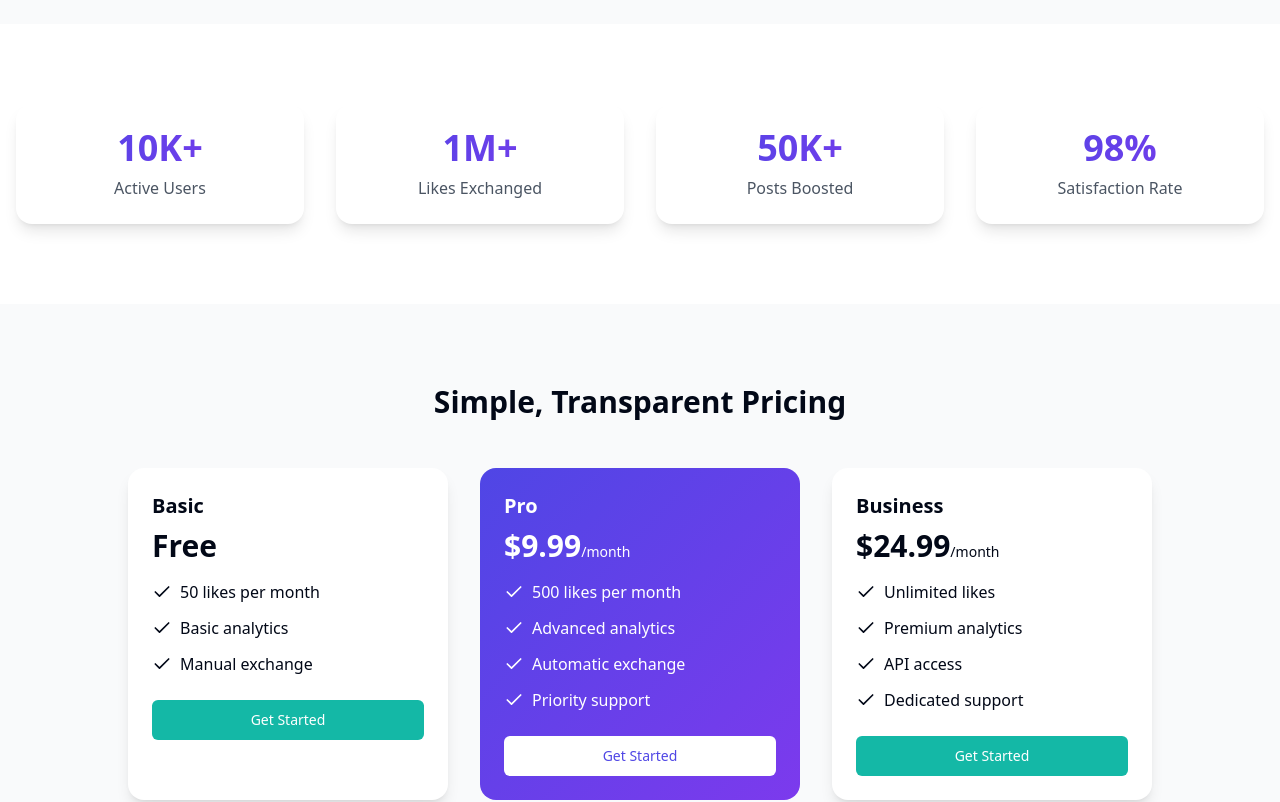
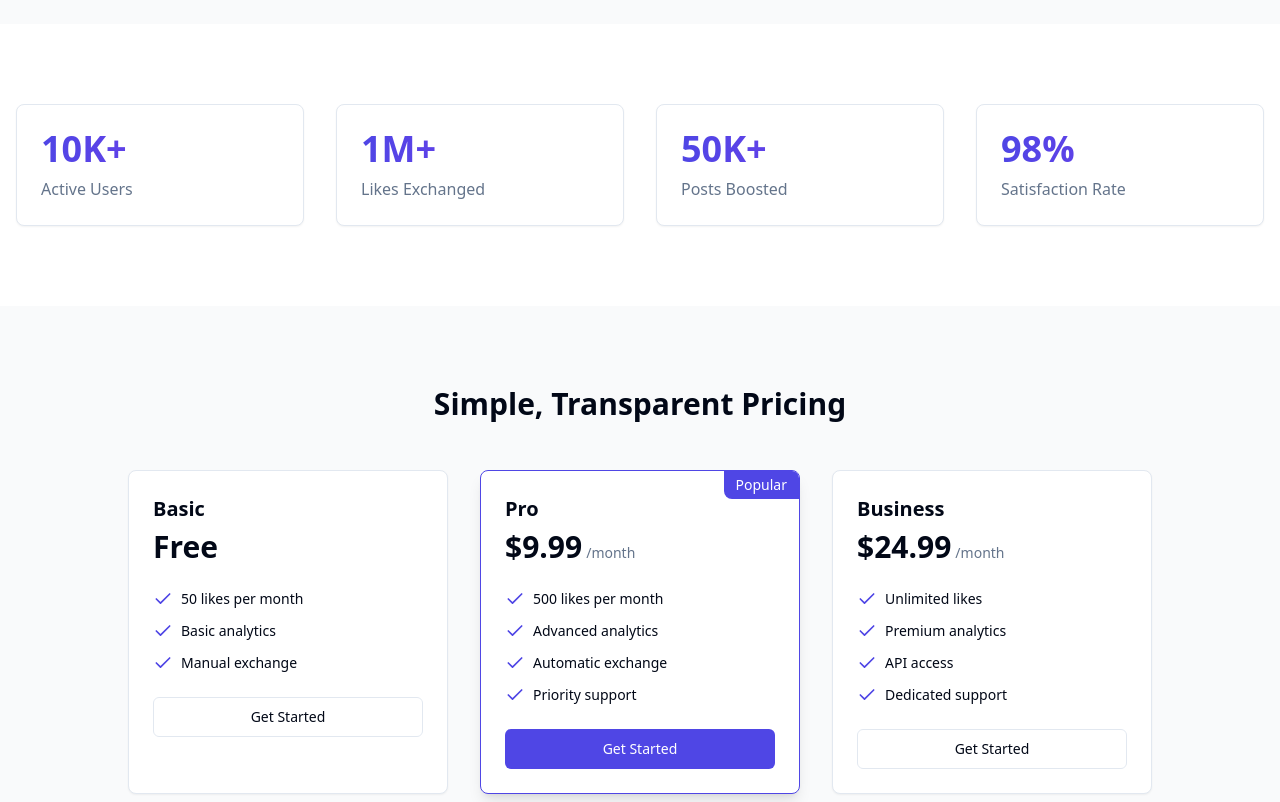
Before and after one commit to LikedIn/like-share-spark, a React (Vite) app: page / in a window 1280 px wide. Shown: the part 820-1622 px from the top of the page. Built offline with nearby package versions, Linux system fonts and the light colour scheme.

Commit message:
Install shadcn and update components
Added shadcn library and integrated standard shadcn components into the project. Updated relevant files to utilize the new components for improved UI consistency and functionality.
[skip gpt_engineer]

```diff
--- a/src/components/PricingCard.tsx
+++ b/src/components/PricingCard.tsx
@@ -1,5 +1,6 @@
 import { Check } from "lucide-react";
 import { Button } from "@/components/ui/button";
+import { Card, CardHeader, CardContent, CardFooter } from "@/components/ui/card";
 
 interface PricingCardProps {
   title: string;
@@ -10,23 +11,37 @@ interface PricingCardProps {
 
 export const PricingCard = ({ title, price, features, isPopular }: PricingCardProps) => {
   return (
-    <div className={`rounded-2xl p-6 ${isPopular ? 'bg-gradient-to-br from-primary to-secondary text-white' : 'bg-white shadow-lg'}`}>
-      <h3 className="text-xl font-bold mb-2">{title}</h3>
-      <div className="mb-4">
+    <Card className={`relative overflow-hidden ${isPopular ? 'border-primary shadow-lg' : ''}`}>
+      {isPopular && (
+        <div className="absolute top-0 right-0 bg-primary text-primary-foreground px-3 py-1 text-sm rounded-bl-lg">
+          Popular
+        </div>
+      )}
+      <CardHeader>
+        <h3 className="text-xl font-bold">{title}</h3>
+        <div className="flex items-baseline gap-1">
           <span className="text-3xl font-bold">{price}</span>
-        {price !== "Free" && <span className="text-sm">/month</span>}
+          {price !== "Free" && <span className="text-sm text-muted-foreground">/month</span>}
         </div>
-      <ul className="space-y-3 mb-6">
+      </CardHeader>
+      <CardContent>
+        <ul className="space-y-3">
           {features.map((feature, index) => (
             <li key={index} className="flex items-center gap-2">
-            <Check className="h-5 w-5" />
-            <span>{feature}</span>
+              <Check className="h-5 w-5 text-primary" />
+              <span className="text-sm">{feature}</span>
             </li>
           ))}
         </ul>
-      <Button className={`w-full ${isPopular ? 'bg-white text-primary hover:bg-gray-100' : 'bg-accent hover:bg-accent/90'}`}>
+      </CardContent>
+      <CardFooter>
+        <Button
+          className={`w-full ${isPopular ? 'bg-primary hover:bg-primary/90' : ''}`}
+          variant={isPopular ? "default" : "outline"}
+        >
           Get Started
         </Button>
-    </div>
+      </CardFooter>
+    </Card>
   );
 };
--- a/src/components/StatsCard.tsx
+++ b/src/components/StatsCard.tsx
@@ -1,3 +1,5 @@
+import { Card, CardContent } from "@/components/ui/card";
+
 interface StatsCardProps {
   number: string;
   label: string;
@@ -5,11 +7,13 @@ interface StatsCardProps {
 
 export const StatsCard = ({ number, label }: StatsCardProps) => {
   return (
-    <div className="text-center p-6 bg-white rounded-2xl shadow-lg">
-      <div className="text-4xl font-bold bg-gradient-to-r from-primary to-secondary text-transparent bg-clip-text mb-2">
-        {number}
-      </div>
-      <div className="text-gray-600">{label}</div>
-    </div>
+    <Card className="overflow-hidden">
+      <CardContent className="p-6">
+        <div className="text-4xl font-bold bg-gradient-to-r from-primary to-secondary text-transparent bg-clip-text mb-2">
+          {number}
+        </div>
+        <div className="text-muted-foreground">{label}</div>
+      </CardContent>
+    </Card>
   );
 };
```
Lines whose indentation alone changed are shown as unchanged.
